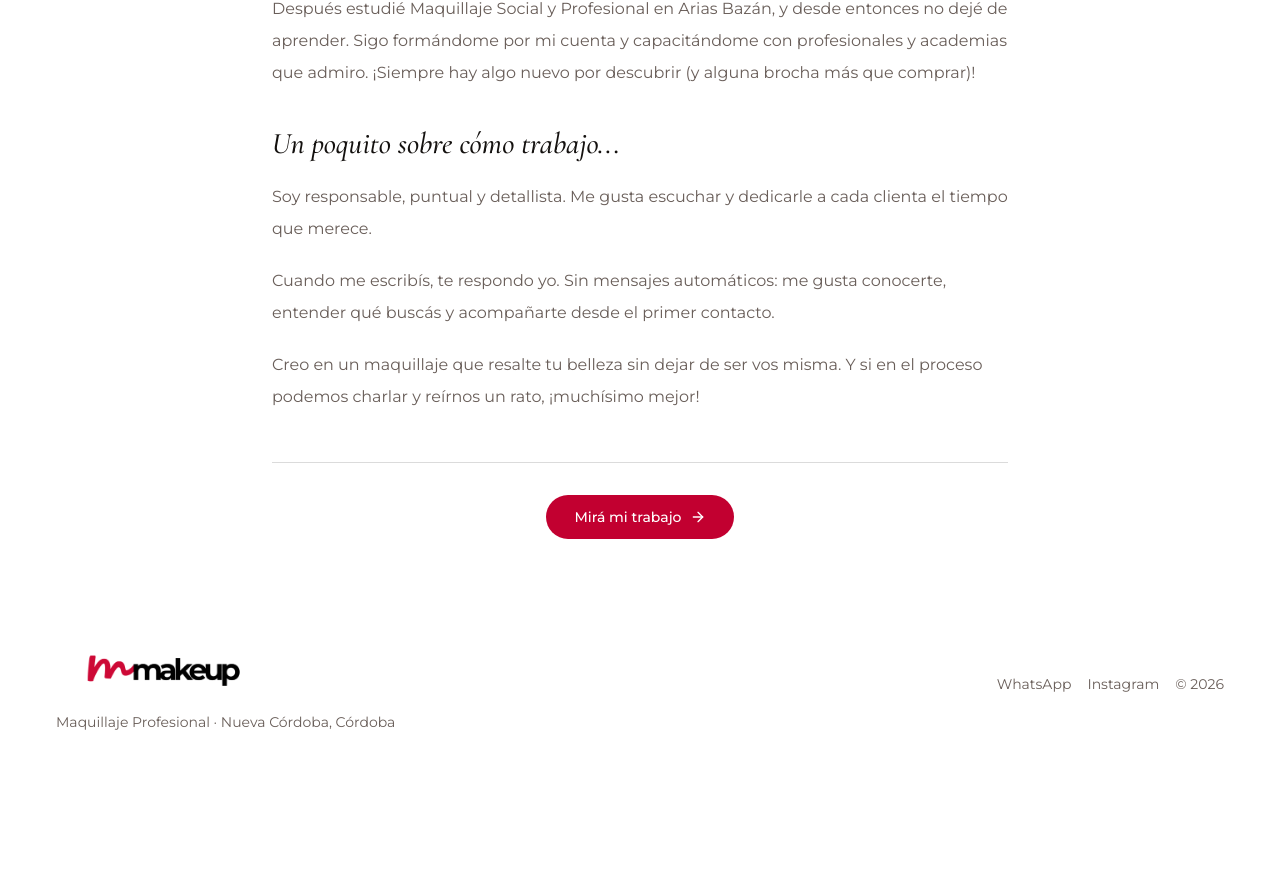
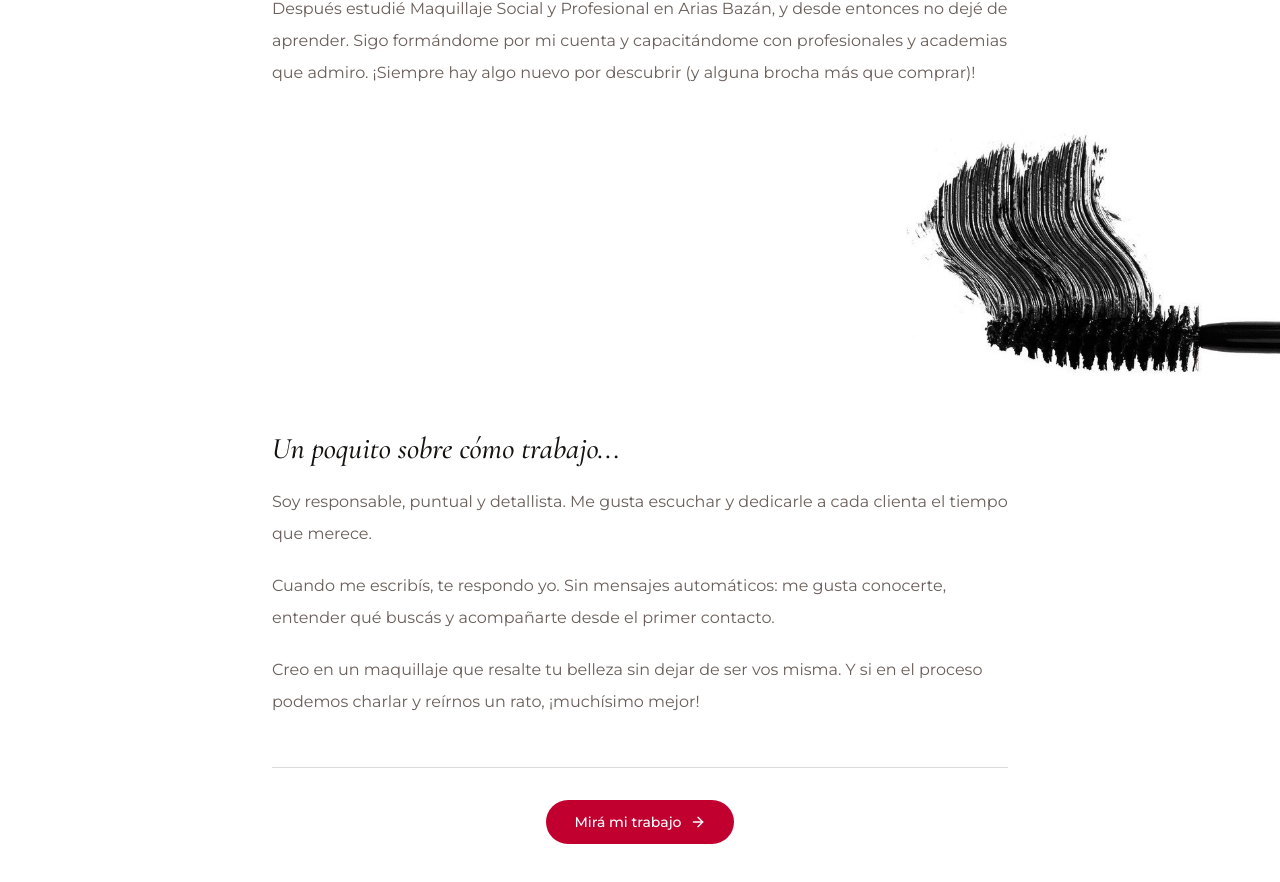
Before and after one commit to MagaliAbratte/mmakeup, a Next.js app: page /detras-de-las-brochas in a window 1280 px wide. Shown: the part 940-1822 px from the top of the page. Before the commit the page ends 1704 px from the top, so only its background shows below. Built offline with nearby package versions, Linux system fonts and the light colour scheme.

Commit message:
agrego fotos

```diff
--- a/components/sections/behind-the-brushes-section.tsx
+++ b/components/sections/behind-the-brushes-section.tsx
@@ -4,6 +4,7 @@ import { ArrowRight } from "lucide-react";
 
 import { Button } from "@/components/ui/button";
 import portrait from "@/public/assets/magui.jpeg";
+import mascaraGraphic from "@/app/assets/grafica1.jpeg";
 import { behindTheBrushesContent as content } from "@/content/behind-the-brushes";
 
 export function BehindTheBrushesSection() {
@@ -41,6 +42,15 @@ export function BehindTheBrushesSection() {
               ))}
             </div>
 
+            <div className="relative left-1/2 my-6 flex w-screen -translate-x-1/2 justify-end sm:my-8">
+              <Image
+                src={mascaraGraphic}
+                alt=""
+                sizes="(min-width: 640px) 380px, 72vw"
+                className="h-auto w-[72vw] max-w-[380px]"
+              />
+            </div>
+
             <h2 className="editorial-italic mb-5 mt-9 text-2xl font-medium leading-snug text-foreground sm:text-3xl">
               {content.workTitle}
             </h2>
--- a/components/sections/booking-section.tsx
+++ b/components/sections/booking-section.tsx
@@ -1,3 +1,6 @@
+import Image from "next/image";
+
+import lipstickGraphic from "@/app/assets/grafica3.jpeg";
 import type { LandingPageData } from "@/content/landing";
 
 type BookingSectionProps = {
@@ -24,6 +27,12 @@ export function BookingSection({ booking }: BookingSectionProps) {
             </li>
           ))}
         </ul>
+        <Image
+          src={lipstickGraphic}
+          alt=""
+          sizes="(min-width: 640px) 340px, 72vw"
+          className="mx-auto mt-10 h-auto w-[72vw] max-w-[340px] sm:mt-12"
+        />
       </div>
     </section>
   );
--- a/content/landing.ts
+++ b/content/landing.ts
@@ -76,7 +76,7 @@ export const landingPageData: LandingPageData = {
           "Posibilidad de realizar una prueba de maquillaje previa al evento para definir y perfeccionar el look (adicional de $55.000).",
           "Preparación de la piel más completa: limpieza, hidratación de ojeras con pads de gel, exfoliación de labios, retoque de cejas, crema iluminadora en escote, brazos y espalda."
         ],
-        ideal: "Ideal para novias, quinceañeras, egresadas y eventos especiales.",
+        ideal: "Ideal para quinceañeras, egresadas y eventos especiales.",
         footer: [
           "Todos los maquillajes son de larga duración (+12h) y están pensados para acompañarte durante todo el evento, resistentes al sudor y lágrimas.",
           "Trabajo con productos de preparación de la piel y maquillaje de primeras marcas."
```
Also changed, not shown: app/assets/grafica1.jpeg (added), app/assets/grafica3.jpeg (added).
